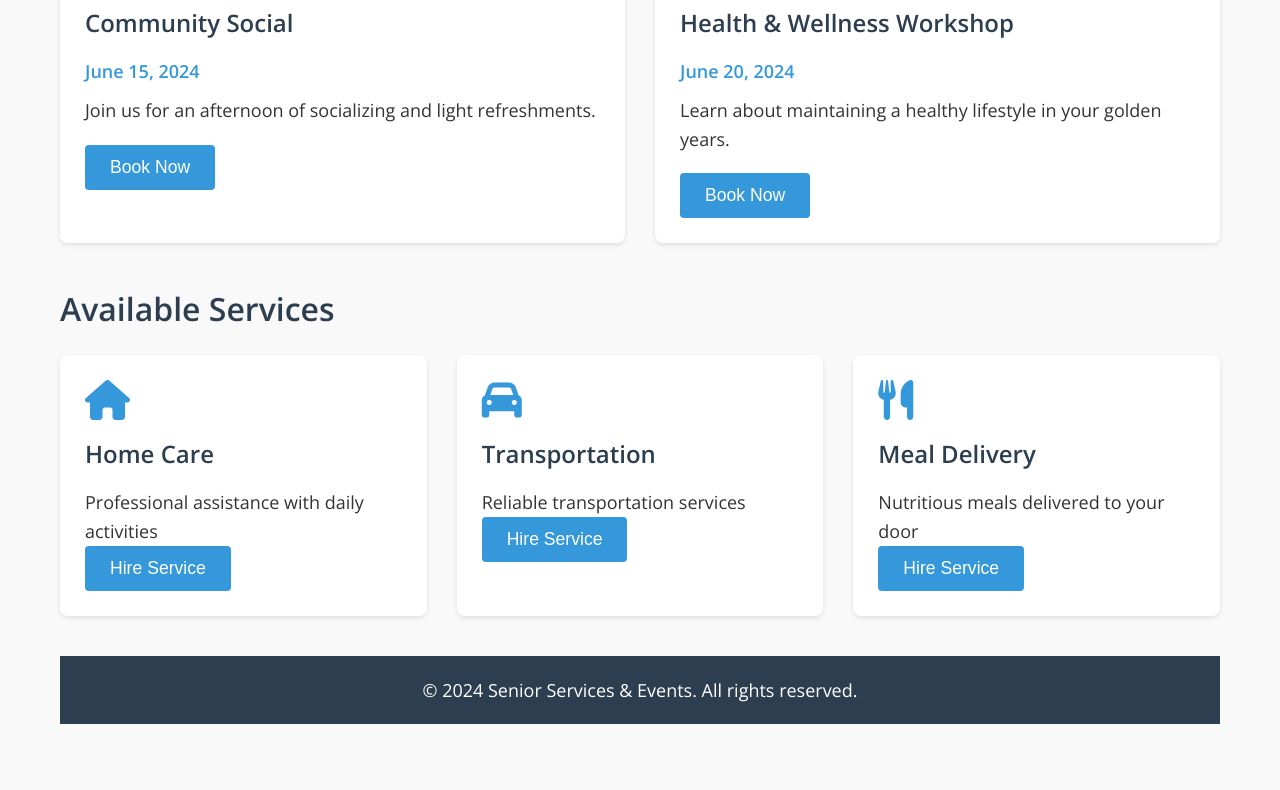
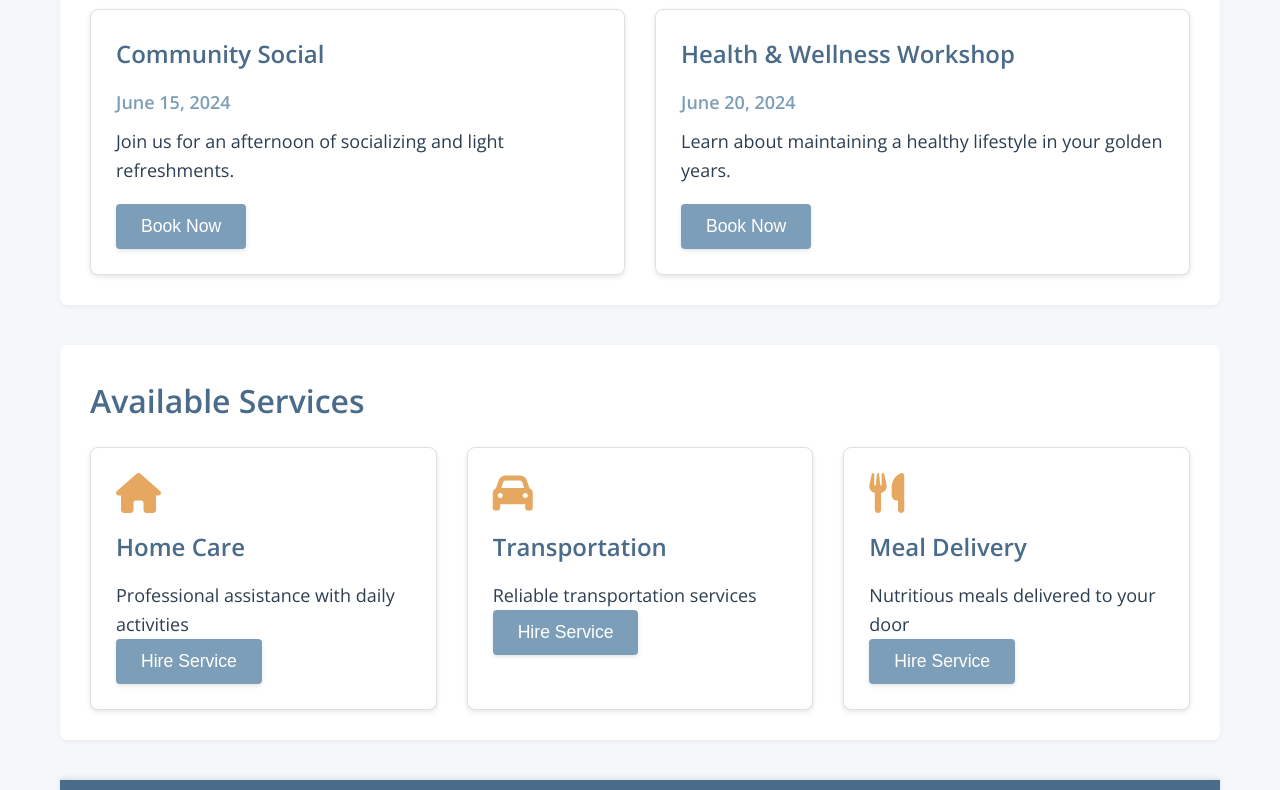
Before and after one commit to T0442853-Tobena/senior-services-website, a plain HTML site: page index.html in a window 1280 px wide. Shown: the part 428-1218 px from the top of the page. Before the commit the page ends 1172 px from the top, so only its background shows below. Drawn offline with nearby package versions, Linux system fonts and the light colour scheme.

Commit message:
Update color scheme for better senior accessibility

```diff
--- a/styles.css
+++ b/styles.css
@@ -1,10 +1,11 @@
 :root {
-    --primary-color: #2c3e50;
-    --secondary-color: #3498db;
-    --accent-color: #e74c3c;
-    --text-color: #333;
-    --background-color: #f9f9f9;
-    --card-background: #ffffff;
+    --primary-color: #4A6B8A;  /* Soft blue-gray for headers */
+    --secondary-color: #7D9EB8;  /* Lighter blue for buttons and accents */
+    --accent-color: #E6A861;  /* Warm orange for highlights */
+    --text-color: #2C3E50;  /* Dark blue-gray for text */
+    --background-color: #F5F7FA;  /* Very light blue-gray for background */
+    --card-background: #FFFFFF;  /* White for cards */
+    --button-hover: #5D7B9A;  /* Slightly darker blue for button hover */
 }
 
 * {
@@ -33,16 +34,19 @@ header {
     background-color: var(--primary-color);
     color: white;
     margin-bottom: 30px;
+    box-shadow: 0 2px 5px rgba(0,0,0,0.1);
 }
 
 h1 {
     font-size: 2.5rem;
     margin-bottom: 10px;
+    color: white;
 }
 
 .tagline {
     font-size: 1.2rem;
     opacity: 0.9;
+    color: #E6E6E6;
 }
 
 nav {
@@ -66,7 +70,7 @@ nav a {
     font-size: 1.2rem;
     padding: 10px 20px;
     border-radius: 4px;
-    transition: background-color 0.3s;
+    transition: all 0.3s ease;
 }
 
 nav a:hover, nav a.active {
@@ -76,6 +80,10 @@ nav a:hover, nav a.active {
 
 .section {
     margin-bottom: 40px;
+    background-color: var(--card-background);
+    padding: 30px;
+    border-radius: 8px;
+    box-shadow: 0 2px 5px rgba(0,0,0,0.05);
 }
 
 h2 {
@@ -97,10 +105,12 @@ h2 {
     border-radius: 8px;
     box-shadow: 0 2px 5px rgba(0,0,0,0.1);
     transition: transform 0.3s;
+    border: 1px solid #E0E0E0;
 }
 
 .event-card:hover, .service-card:hover {
     transform: translateY(-5px);
+    box-shadow: 0 5px 15px rgba(0,0,0,0.1);
 }
 
 h3 {
@@ -117,6 +127,7 @@ h3 {
 
 .description {
     margin-bottom: 20px;
+    color: var(--text-color);
 }
 
 button {
@@ -128,15 +139,16 @@ button {
     border-radius: 4px;
     cursor: pointer;
     transition: background-color 0.3s;
+    box-shadow: 0 2px 4px rgba(0,0,0,0.1);
 }
 
 button:hover {
-    background-color: var(--primary-color);
+    background-color: var(--button-hover);
 }
 
 .service-card i {
     font-size: 2.5rem;
-    color: var(--secondary-color);
+    color: var(--accent-color);
     margin-bottom: 15px;
 }
 
@@ -146,6 +158,7 @@ footer {
     background-color: var(--primary-color);
     color: white;
     margin-top: 40px;
+    box-shadow: 0 -2px 5px rgba(0,0,0,0.1);
 }
 
 /* Accessibility improvements */
```
